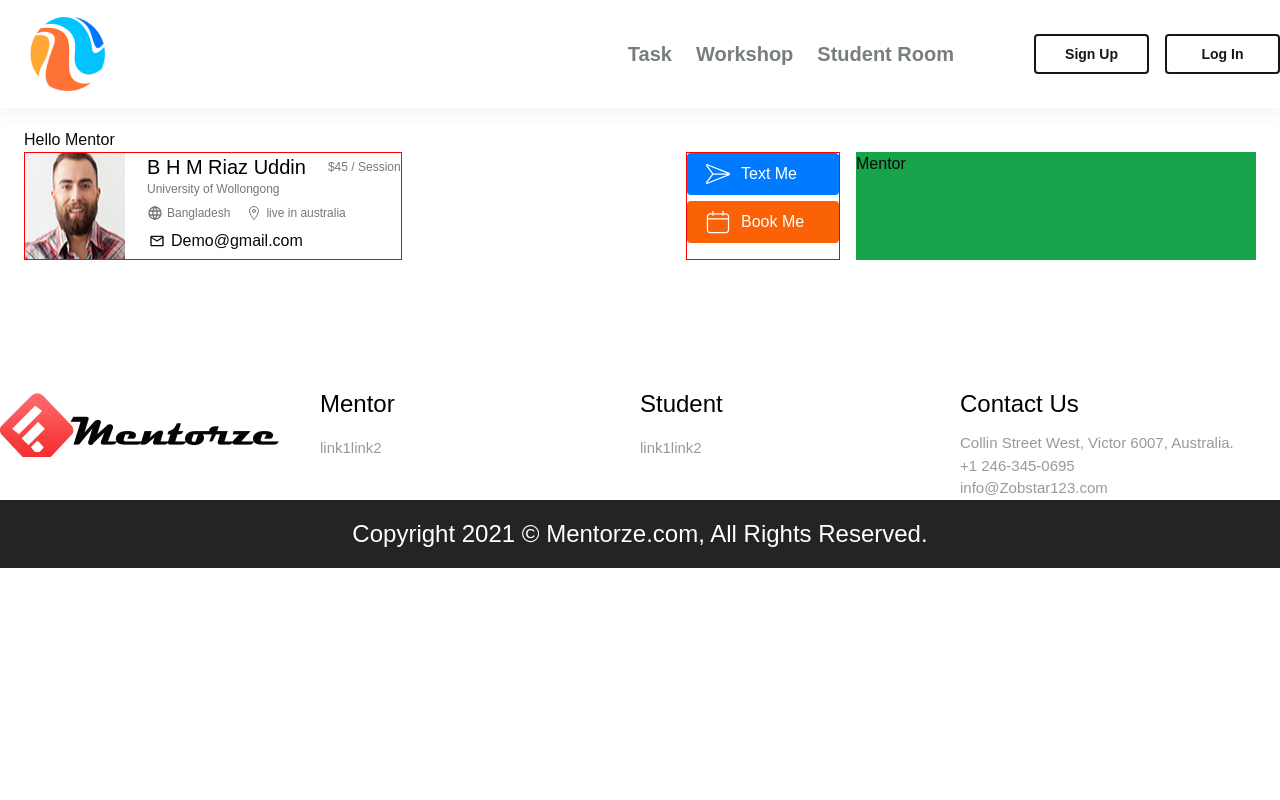
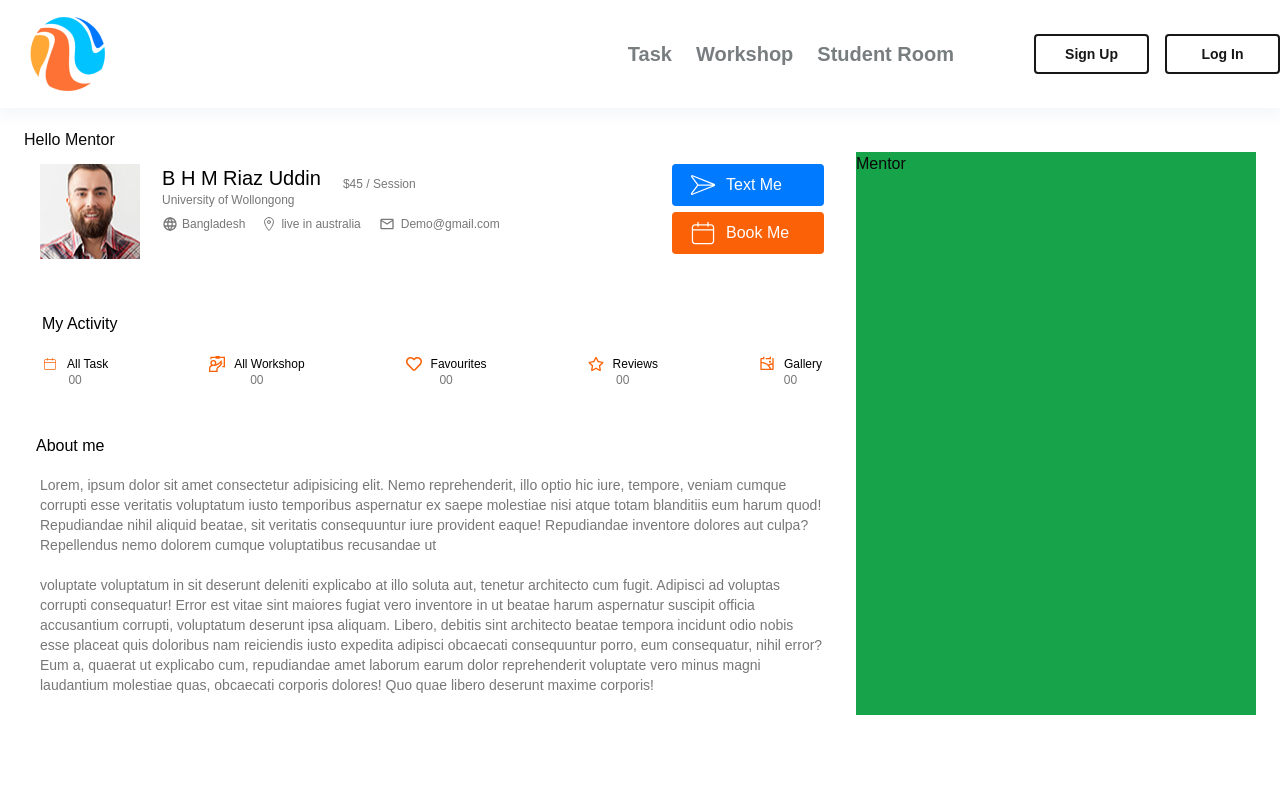
Before and after one commit to iripon07/pro_study_mate, a Next.js app: page /mentorprofile in a window 1280 px wide. Shown: the top 800 px of the page. Built offline with nearby package versions, Linux system fonts and the light colour scheme; a web font is replaced by a local one.

Commit message:
About me and My acitivity added

```diff
--- a/src/app/mentorprofile/page.tsx
+++ b/src/app/mentorprofile/page.tsx
@@ -3,8 +3,11 @@
 import MentorAvatar from "@/assets/MentorAvatar.png";
 import Image from "next/image";
 import { CiCalendar, CiPaperplane } from "react-icons/ci";
+import { FaRegHeart, FaRegStar } from "react-icons/fa";
+import { GrWorkshop } from "react-icons/gr";
 import { IoLocationOutline } from "react-icons/io5";
 import { MdOutlineEmail } from "react-icons/md";
+import { RiGalleryLine } from "react-icons/ri";
 import { TbWorld } from "react-icons/tb";
 
 const MentorProfile = () => {
@@ -14,14 +17,12 @@ const MentorProfile = () => {
 
       <div className="grid grid-cols-3 gap-4">
         <div className="col-span-2 w-full">
-          <div className="flex w-full justify-between rounded-sm bg-white">
-            <div
-              style={{ border: "1px solid red" }}
-              className="flex gap-[22px]"
-            >
+
+          <div className="flex w-full mb-6 justify-between rounded-sm bg-white px-4 py-3">
+            <div className="flex gap-[22px]">
               <Image src={MentorAvatar} alt="Mentor Avatar" />
               <div className="mb-[6px]">
-                <div className="flex items-center gap-[22px]">
+                <div className="flex items-end gap-[22px]">
                   <p className="text-xl text-black">B H M Riaz Uddin</p>
                   <p className="font-prosto text-xs text-[#777777]">
                     $45 / Session
@@ -41,15 +42,15 @@ const MentorProfile = () => {
 
                     <p>live in australia </p>
                   </div>
-                </div>
-                <div className="flex items-center gap-1">
-                  <MdOutlineEmail className="h-4 w-5" />
-                  <p>Demo@gmail.com</p>
+                  <div className="flex items-center gap-1">
+                    <MdOutlineEmail className="h-4 w-5" />
+                    <p>Demo@gmail.com</p>
+                  </div>
                 </div>
               </div>
             </div>
 
-            <div style={{ border: "1px solid red" }} className="gap-y-[6px]">
+            <div className="gap-y-[6px]">
               <button className="flex min-w-[152px] items-center rounded-sm bg-[#007AFF] py-[6px] pl-4 text-white duration-300 hover:opacity-80">
                 <CiPaperplane className="mr-2 h-[30px] w-[30px]" />
                 Text Me
@@ -58,6 +59,79 @@ const MentorProfile = () => {
                 <CiCalendar className="mr-2 h-[30px] w-[30px]" />
                 Book Me
               </button>
+            </div>
+          </div>
+
+          <div className="bg-white mb-4 px-[18px] py-[17px]">
+            <p className="mb-5 text-base font-medium text-black">My Activity</p>
+
+            <div className="flex items-center justify-between text-center">
+              <div>
+                <div className="flex items-center gap-[9px]">
+                  <CiCalendar className="h-4 w-4 text-[#FB6107]" />
+                  <p className="text-xs font-light text-black">All Task</p>
+                </div>
+                <p className="text-xs font-light text-[#777777]">00</p>
+              </div>
+
+              <div>
+                <div className="flex items-center gap-[9px]">
+                  <GrWorkshop className="h-4 w-4 text-[#FB6107]" />
+                  <p className="text-xs font-light text-black">All Workshop</p>
+                </div>
+                <p className="text-xs font-light text-[#777777]">00</p>
+              </div>
+
+              <div>
+                <div className="flex items-center gap-[9px]">
+                  <FaRegHeart className="h-4 w-4 text-[#FB6107]" />
+                  <p className="text-xs font-light text-black">Favourites</p>
+                </div>
+                <p className="text-xs font-light text-[#777777]">00</p>
+              </div>
+
+              <div>
+                <div className="flex items-center gap-[9px]">
+                  <FaRegStar className="h-4 w-4 text-[#FB6107]" />
+                  <p className="text-xs font-light text-black">Reviews</p>
+                </div>
+                <p className="text-xs font-light text-[#777777]">00</p>
+              </div>
+
+              <div>
+                <div className="flex items-center gap-[9px]">
+                  <RiGalleryLine className="h-4 w-4 text-[#FB6107]" />
+                  <p className="text-xs font-light text-black">Gallery</p>
+                </div>
+                <p className="text-xs font-light text-[#777777]">00</p>
+              </div>
+            </div>
+          </div>
+
+          <div className="px-3 pt-[13px] pb-5 bg-white">
+            <p className="text-base mb-[17px] font-medium text-black">About me </p>
+            <div>
+              <p className="font-prosto text-sm text-[#777777] px-1">
+                Lorem, ipsum dolor sit amet consectetur adipisicing elit. Nemo
+                reprehenderit, illo optio hic iure, tempore, veniam cumque
+                corrupti esse veritatis voluptatum iusto temporibus aspernatur
+                ex saepe molestiae nisi atque totam blanditiis eum harum quod!
+                Repudiandae nihil aliquid beatae, sit veritatis consequuntur
+                iure provident eaque! Repudiandae inventore dolores aut culpa?
+                Repellendus nemo dolorem cumque voluptatibus recusandae ut <br /> <br />
+                voluptate voluptatum in sit deserunt deleniti explicabo at illo
+                soluta aut, tenetur architecto cum fugit. Adipisci ad voluptas
+                corrupti consequatur! Error est vitae sint maiores fugiat vero
+                inventore in ut beatae harum aspernatur suscipit officia
+                accusantium corrupti, voluptatum deserunt ipsa aliquam. Libero,
+                debitis sint architecto beatae tempora incidunt odio nobis esse
+                placeat quis doloribus nam reiciendis iusto expedita adipisci
+                obcaecati consequuntur porro, eum consequatur, nihil error? Eum
+                a, quaerat ut explicabo cum, repudiandae amet laborum earum
+                dolor reprehenderit voluptate vero minus magni laudantium
+                molestiae quas, obcaecati corporis dolores! Quo quae libero
+                deserunt maxime corporis!
+              </p>
             </div>
           </div>
         </div>
```
